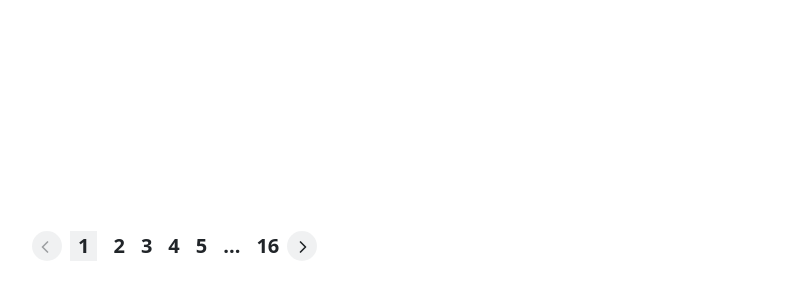
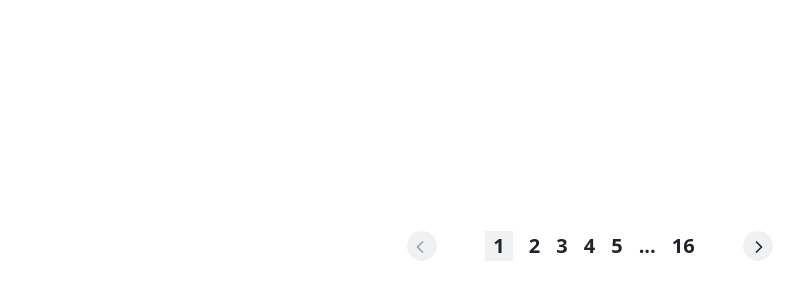
Before and after one commit to Daucko/iCodeThis, a plain HTML site: page index.html in a window 1280 px wide. Shown: the part 154-454 px from the top of the page, without its empty margins (50-854 px from the left). Drawn offline with nearby package versions, Linux system fonts and the light colour scheme.

Commit message:
The index.html has been updated

```diff
--- a/index.html
+++ b/index.html
@@ -8,12 +8,12 @@
   </head>
   <body>
     <div class="container">
-        <div class="d-flex justify-content-center justify-content-sm-start min-vh-100 align-items-center gap-5 gap-sm-2">
+        <div class="d-flex justify-content-center min-vh-100 align-items-center gap-5">
             <div class="bg-secondary bg-opacity-10 rounded-circle" style="width: 30px;height: 30px;padding: 2px 0 0 3px;">
                 <svg xmlns="http://www.w3.org/2000/svg" class="icon icon-tabler icon-tabler-chevron-left" opacity="0.4" width="20" height="20" viewBox="0 0 24 24" stroke-width="2" stroke="currentColor" fill="none" stroke-linecap="round" stroke-linejoin="round"><path stroke="none" d="M0 0h24v24H0z" fill="none"/><path d="M15 6l-6 6l6 6" />
                 </svg>
             </div>
-            <div class="d-flex justify-content-around justify-content-sm-center gap-3 fw-semibold fs-5">
+            <div class="d-flex justify-content-md-around justify-content-sm-center gap-3 fw-semibold fs-5">
                 <div class="bg-secondary bg-opacity-10 px-2">1</div>
                 <div>2</div>
                 <div>3</div>
```
